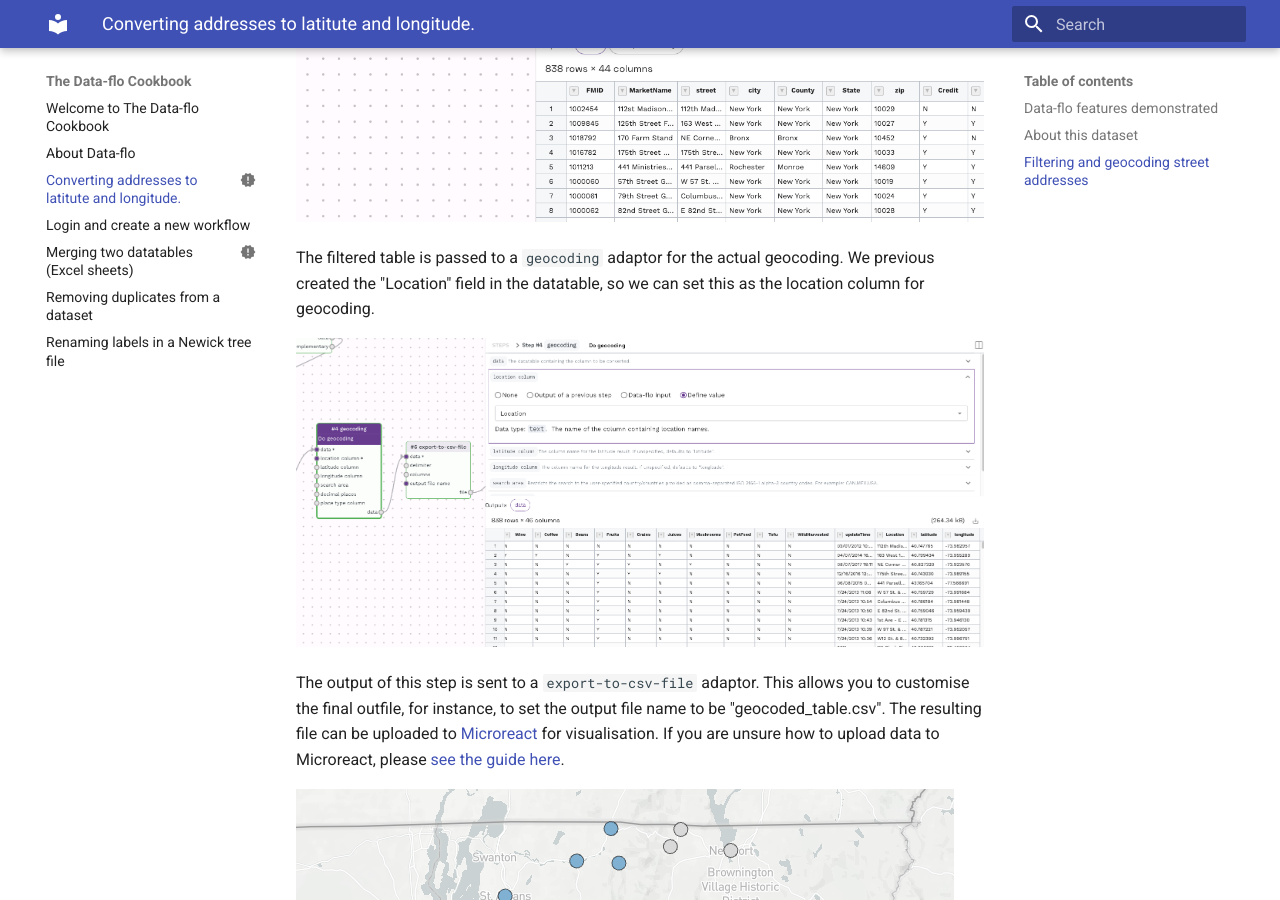
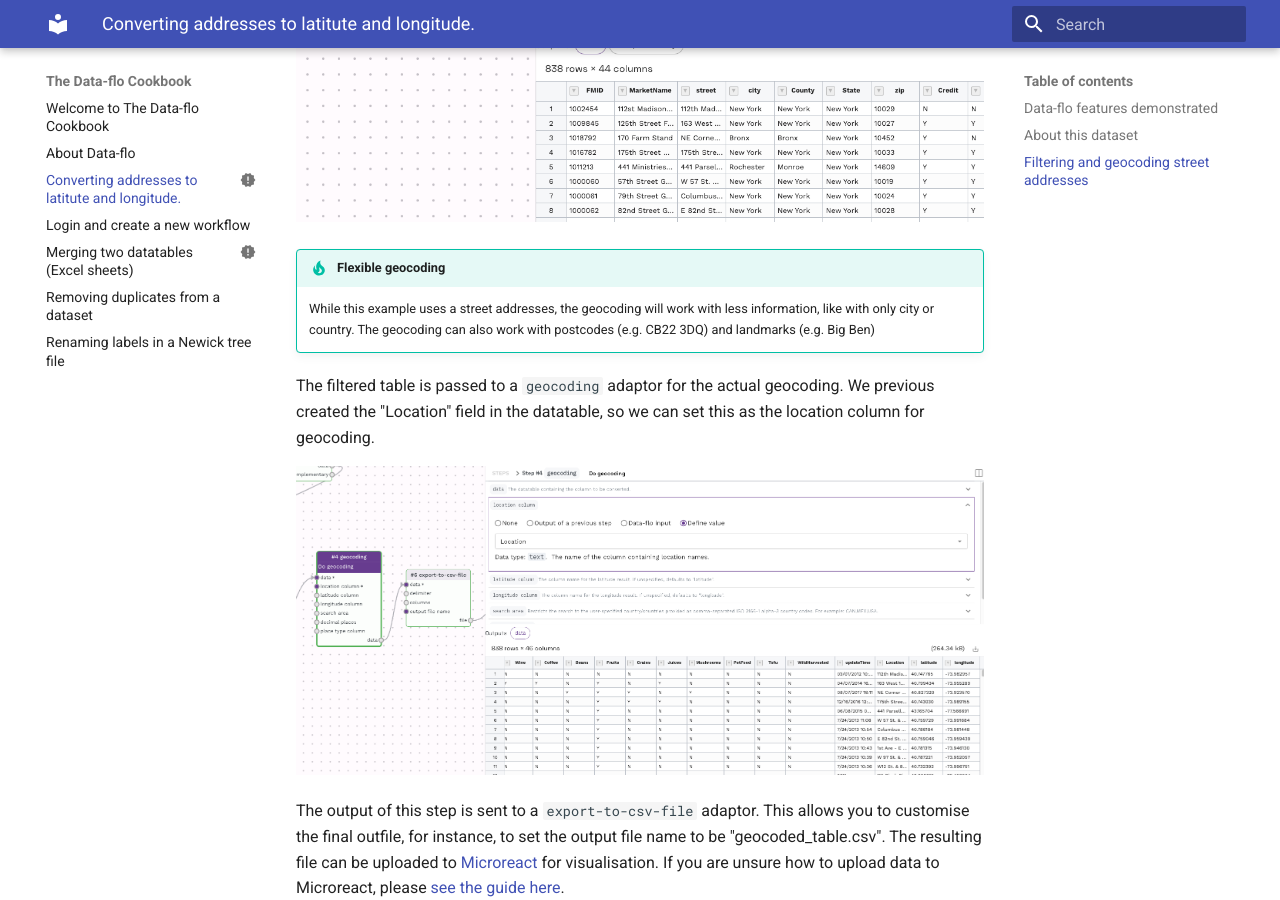
Before and after one commit to happykhan/dataflo-cookbook, an MkDocs documentation site: the page built from docs/geocoding-market.md, in a window 1280 px wide and 900 px high, scrolled down 3624 px. Built offline with MkDocs 1.6.1 and Material for MkDocs 9.7.7, drawn with Linux system fonts in a browser that asks for light colours.

Commit message:
merge example

```diff
--- a/docs/geocoding-market.md
+++ b/docs/geocoding-market.md
@@ -63,12 +63,12 @@ Location
 
 ![Existing df](./geocoding/merging-columns.png)
 
-
-
 To make sure each farm location has the same granuality, we add a filtering step with the `filter rows` adaptor to remove any rows that does not have a Street address.
 
 ![Existing df](./geocoding/filtering-street.png)
 
+!!! tip "Flexible geocoding"
+    While this example uses a street addresses, the geocoding will work with less information, like with only city or country. The geocoding can also work with postcodes (e.g. CB22 3DQ) and landmarks (e.g. Big Ben)
 
 The filtered table is passed to a `geocoding` adaptor for the actual geocoding. We previous created the "Location" field in the datatable, so we can set this as the location column for geocoding.
 
```
